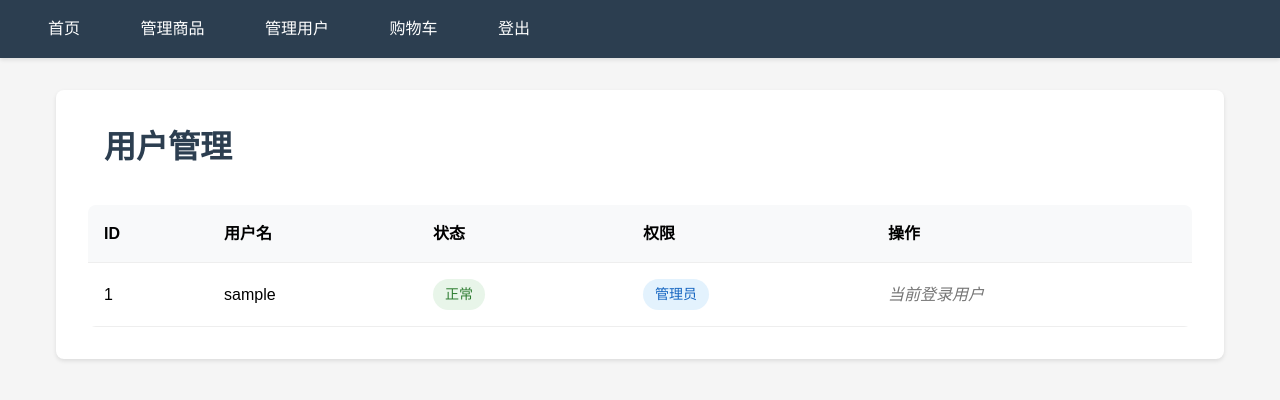
After one commit to Tuise233/flask-shop, a Flask app: page /admin/users in a window 1280 px wide. The commit adds this page. Shown: the top 400 px of the page. Run offline with Flask 3, Linux system fonts and the light colour scheme; a user stored in the database is signed in; tables that the repository leaves empty hold one stand-in row (values such as "Sample post").

Commit message:
feat: 管理用户模块

```diff
--- a/app/routes/admin.py
+++ b/app/routes/admin.py
@@ -1,6 +1,6 @@
 from flask import Blueprint, render_template, redirect, url_for, flash, request
 from flask_login import login_required, current_user
-from app.models import Product
+from app.models import Product, User
 from app import db
 
 bp = Blueprint('admin', __name__)
@@ -76,3 +76,70 @@ def delete_product(id):
     db.session.commit()
     flash('商品删除成功')
     return redirect(url_for('admin.products'))
+
+@bp.route('/admin/users')
+@login_required
+def users():
+    if not current_user.is_admin:
+        flash('你没有管理员权限')
+        return redirect(url_for('shop.home'))
+    users = User.query.all()
+    return render_template('admin/users.html', users=users)
+
+@bp.route('/admin/users/<int:id>/toggle_status')
+@login_required
+def toggle_user_status(id):
+    if not current_user.is_admin:
+        flash('你没有管理员权限')
+        return redirect(url_for('shop.home'))
+
+    user = User.query.get_or_404(id)
+
+    # 不能封禁自己
+    if user.id == current_user.id:
+        flash('不能修改自己的状态')
+        return redirect(url_for('admin.users'))
+
+    # 切换用户状态
+    user.status = 'ban' if user.status == 'active' else 'active'
+    db.session.commit()
+    flash(f'用户 {user.username} 状态已更新')
+    return redirect(url_for('admin.users'))
+
+@bp.route('/admin/users/<int:id>/toggle_admin')
+@login_required
+def toggle_user_admin(id):
+    if not current_user.is_admin:
+        flash('你没有管理员权限')
+        return redirect(url_for('shop.home'))
+
+    user = User.query.get_or_404(id)
+
+    # 不能修改自己的管理员状态
+    if user.id == current_user.id:
+        flash('不能修改自己的管理员状态')
+        return redirect(url_for('admin.users'))
+
+    user.is_admin = not user.is_admin
+    db.session.commit()
+    flash(f'用户 {user.username} 管理员权限已更新')
+    return redirect(url_for('admin.users'))
+
+@bp.route('/admin/users/<int:id>/delete')
+@login_required
+def delete_user(id):
+    if not current_user.is_admin:
+        flash('你没有管理员权限')
+        return redirect(url_for('shop.home'))
+
+    user = User.query.get_or_404(id)
+
+    # 不能删除自己
+    if user.id == current_user.id:
+        flash('不能删除自己的账号')
+        return redirect(url_for('admin.users'))
+
+    db.session.delete(user)
+    db.session.commit()
+    flash(f'用户 {user.username} 已删除')
+    return redirect(url_for('admin.users'))
--- a/app/static/style.css
+++ b/app/static/style.css
@@ -442,3 +442,83 @@ h1 {
 .btn-danger:hover {
     background: #c0392b;
 }
+
+.admin-users table {
+    width: 100%;
+    border-collapse: collapse;
+    background: white;
+    border-radius: 8px;
+    overflow: hidden;
+}
+
+.admin-users th,
+.admin-users td {
+    padding: 1rem;
+    text-align: left;
+    border-bottom: 1px solid #eee;
+    vertical-align: middle;
+}
+
+.admin-users th {
+    background: #f8f9fa;
+    font-weight: bold;
+    white-space: nowrap;
+}
+
+.status-badge,
+.role-badge {
+    display: inline-block;
+    padding: 0.25rem 0.75rem;
+    border-radius: 20px;
+    font-size: 0.875rem;
+    font-weight: 500;
+}
+
+.status-active {
+    background-color: #e8f5e9;
+    color: #2e7d32;
+}
+
+.status-banned {
+    background-color: #ffebee;
+    color: #c62828;
+}
+
+.role-admin {
+    background-color: #e3f2fd;
+    color: #1565c0;
+}
+
+.role-user {
+    background-color: #f5f5f5;
+    color: #616161;
+}
+
+.btn-success {
+    background-color: #4caf50;
+}
+
+.btn-success:hover {
+    background-color: #388e3c;
+}
+
+.btn-warning {
+    background-color: #ff9800;
+}
+
+.btn-warning:hover {
+    background-color: #f57c00;
+}
+
+.btn-info {
+    background-color: #00bcd4;
+}
+
+.btn-info:hover {
+    background-color: #00acc1;
+}
+
+.text-muted {
+    color: #757575;
+    font-style: italic;
+}
--- /dev/null
+++ b/app/templates/admin/users.html
@@ -0,0 +1,60 @@
+{% extends "base.html" %}
+
+{% block content %}
+<div class="admin-container">
+    <div class="admin-header">
+        <h1>用户管理</h1>
+    </div>
+
+    <div class="admin-users">
+        <table>
+            <thead>
+                <tr>
+                    <th>ID</th>
+                    <th>用户名</th>
+                    <th>状态</th>
+                    <th>权限</th>
+                    <th>操作</th>
+                </tr>
+            </thead>
+            <tbody>
+                {% for user in users %}
+                <tr>
+                    <td>{{ user.id }}</td>
+                    <td>{{ user.username }}</td>
+                    <td>
+                        <span class="status-badge {% if user.status == 'active' %}status-active{% else %}status-banned{% endif %}">
+                            {{ '正常' if user.status == 'active' else '封禁' }}
+                        </span>
+                    </td>
+                    <td>
+                        <span class="role-badge {% if user.is_admin %}role-admin{% else %}role-user{% endif %}">
+                            {{ '管理员' if user.is_admin else '普通用户' }}
+                        </span>
+                    </td>
+                    <td>
+                        <div class="btn-group">
+                            {% if user.id != current_user.id %}
+                                <a href="{{ url_for('admin.toggle_user_status', id=user.id) }}"
+                                   class="btn btn-small {% if user.status == 'active' %}btn-danger{% else %}btn-success{% endif %}">
+                                    {{ '封禁' if user.status == 'active' else '解封' }}
+                                </a>
+                                <a href="{{ url_for('admin.toggle_user_admin', id=user.id) }}"
+                                   class="btn btn-small {% if user.is_admin %}btn-warning{% else %}btn-info{% endif %}">
+                                    {{ '取消管理员' if user.is_admin else '设为管理员' }}
+                                </a>
+                                <a href="{{ url_for('admin.delete_user', id=user.id) }}"
+                                   class="btn btn-small btn-danger"
+                                   onclick="return confirm('确定要删除该用户吗？')">删除</a>
+                            {% else %}
+                                <span class="text-muted">当前登录用户</span>
+                            {% endif %}
+                        </div>
+                    </td>
+                </tr>
+                {% endfor %}
+            </tbody>
+        </table>
+    </div>
+</div>
+{% endblock %}
--- a/app/templates/base.html
+++ b/app/templates/base.html
@@ -12,6 +12,7 @@
         {% if current_user.is_authenticated %}
             {% if current_user.is_admin %}
                 <a href="{{ url_for('admin.products') }}">管理商品</a>
+                <a href="{{ url_for('admin.users') }}">管理用户</a>
             {% endif %}
             <a href="{{ url_for('cart.cart') }}">购物车</a>
             <a href="{{ url_for('auth.logout') }}">登出</a>
```
